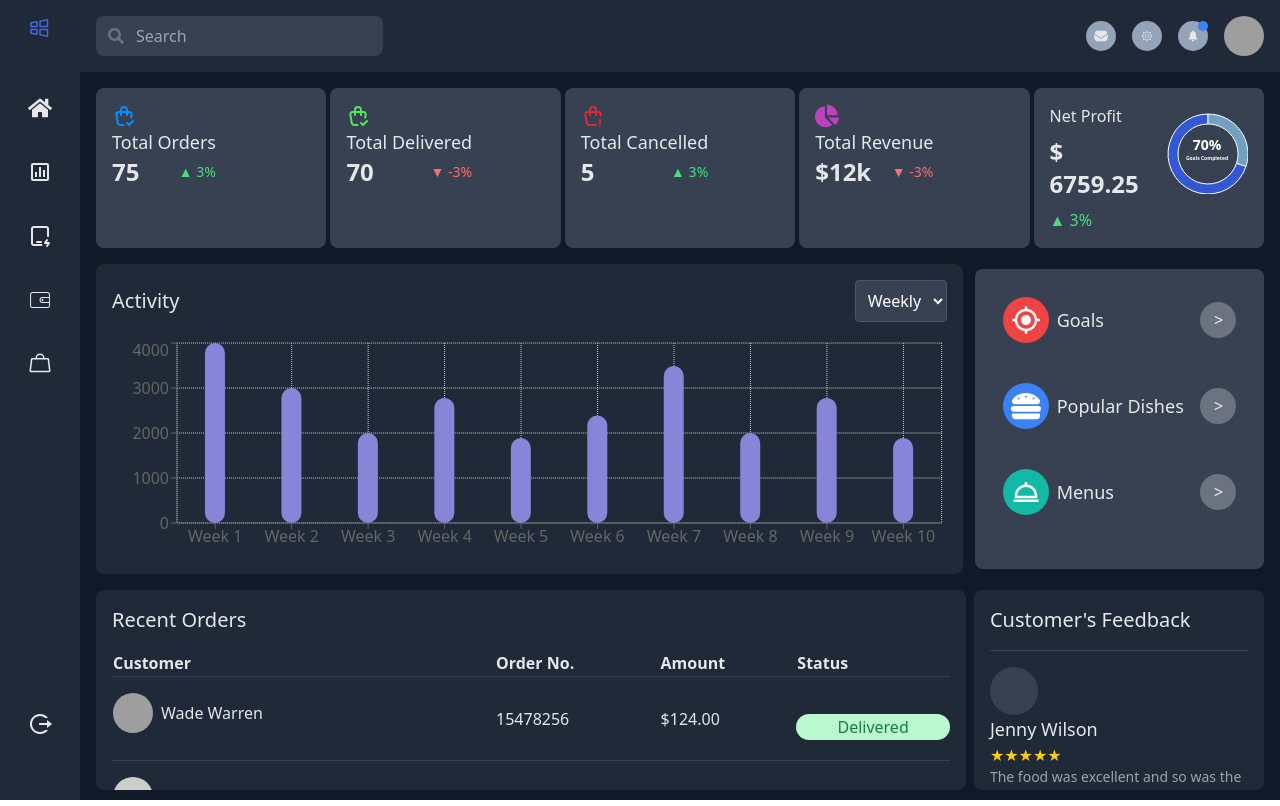
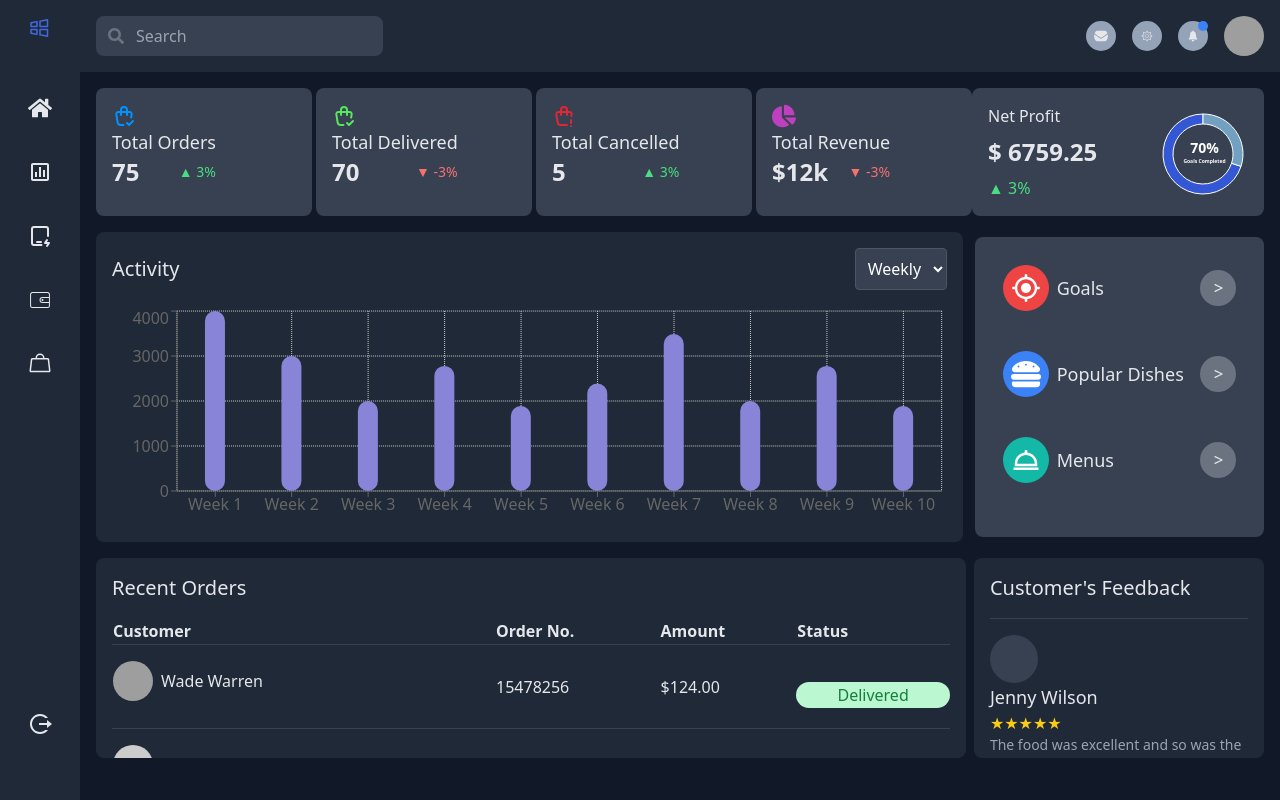
Before and after one commit to ay690/Fitpeo_Assignment, a React (Create React App) app: page / in a window 1280 px wide. Built offline with nearby package versions, Linux system fonts and the light colour scheme; grey boxes are pictures that could not be loaded.

Commit message:
update: orientation

```diff
--- a/src/components/ActivityCharts.jsx
+++ b/src/components/ActivityCharts.jsx
@@ -28,7 +28,7 @@ const ActivityCharts = () => {
   const [selectedWeek, setSelectedWeek] = useState("weekly");
 
   return (
-    <div className="bg-gray-800 p-4 rounded-lg w-3/4">
+    <div className="bg-gray-800 p-4 rounded-lg w-full lg:w-3/4">
       <div className="flex justify-between items-center">
         <h3 className="text-xl mb-4">Activity</h3>
         <div className="mb-4">
--- a/src/components/DashboardContent.jsx
+++ b/src/components/DashboardContent.jsx
@@ -5,12 +5,17 @@ import {
   GoalsPopularMenu,
   RecentOrders,
   CustomerFeedback,
+  NetProfit
 } from "./index";
 
 const DashboardContent = () => {
   return (
     <div className="p-4 flex flex-col space-y-4">
+      <div className="flex ">
+
       <OverviewCards />
+      <NetProfit />
+      </div>
       <div className="flex items-center gap-3">
         <ActivityCharts />
         <GoalsPopularMenu />
--- a/src/components/NetProfit.jsx
+++ b/src/components/NetProfit.jsx
@@ -5,7 +5,7 @@ const NetProfit = () => {
   const data = [{ value: 70 }, { value: 30 }];
 
   return (
-    <div className="bg-gray-700 p-4 rounded-lg max-w-screen-lg">
+    <div className="bg-gray-700 p-4 rounded-lg w-full lg:w-1/4">
       <div className="flex justify-between items-start">
         <div className="flex flex-col items-start gap-2">
           <h3 className="text text-md">Net Profit</h3>
@@ -13,7 +13,7 @@ const NetProfit = () => {
           <h3 className="text-green-400">▲ 3%</h3>
         </div>
         <div className="relative">
-          <PieChart width={90} height={90}>
+          <PieChart width={95} height={95}>
             <Pie
               data={data}
               cx={45}
--- a/src/components/OverviewCards.jsx
+++ b/src/components/OverviewCards.jsx
@@ -1,7 +1,6 @@
 import React from "react";
 import { FaChartPie } from "react-icons/fa";
 import { TbShoppingBagCheck, TbShoppingBagExclamation } from "react-icons/tb";
-import NetProfit from "./NetProfit";
 
 const cards = [
   {
@@ -36,7 +35,7 @@ const cards = [
 
 const OverviewCards = () => {
   return (
-    <div className="grid gap-1 grid-cols-1 sm:grid-cols-2 lg:grid-cols-5">
+    <div className="grid gap-1 grid-cols-1 sm:grid-cols-2 lg:grid-cols-4 lg:w-3/4">
       {cards.map((card, index) => (
         <div
           key={index}
@@ -60,7 +59,6 @@ const OverviewCards = () => {
           </div>
         </div>
       ))}
-      <NetProfit />
     </div>
   );
 };
--- a/src/components/index.js
+++ b/src/components/index.js
@@ -6,6 +6,7 @@ import ActivityCharts from "./ActivityCharts";
 import GoalsPopularMenu from "./GoalsPopularMenu";
 import RecentOrders from "./RecentOrders";
 import CustomerFeedback from "./Feedback";
+import NetProfit from "./NetProfit";
 
 export {
   Sidebar,
@@ -16,4 +17,5 @@ export {
   GoalsPopularMenu,
   RecentOrders,
   CustomerFeedback,
+  NetProfit,
 };
```
